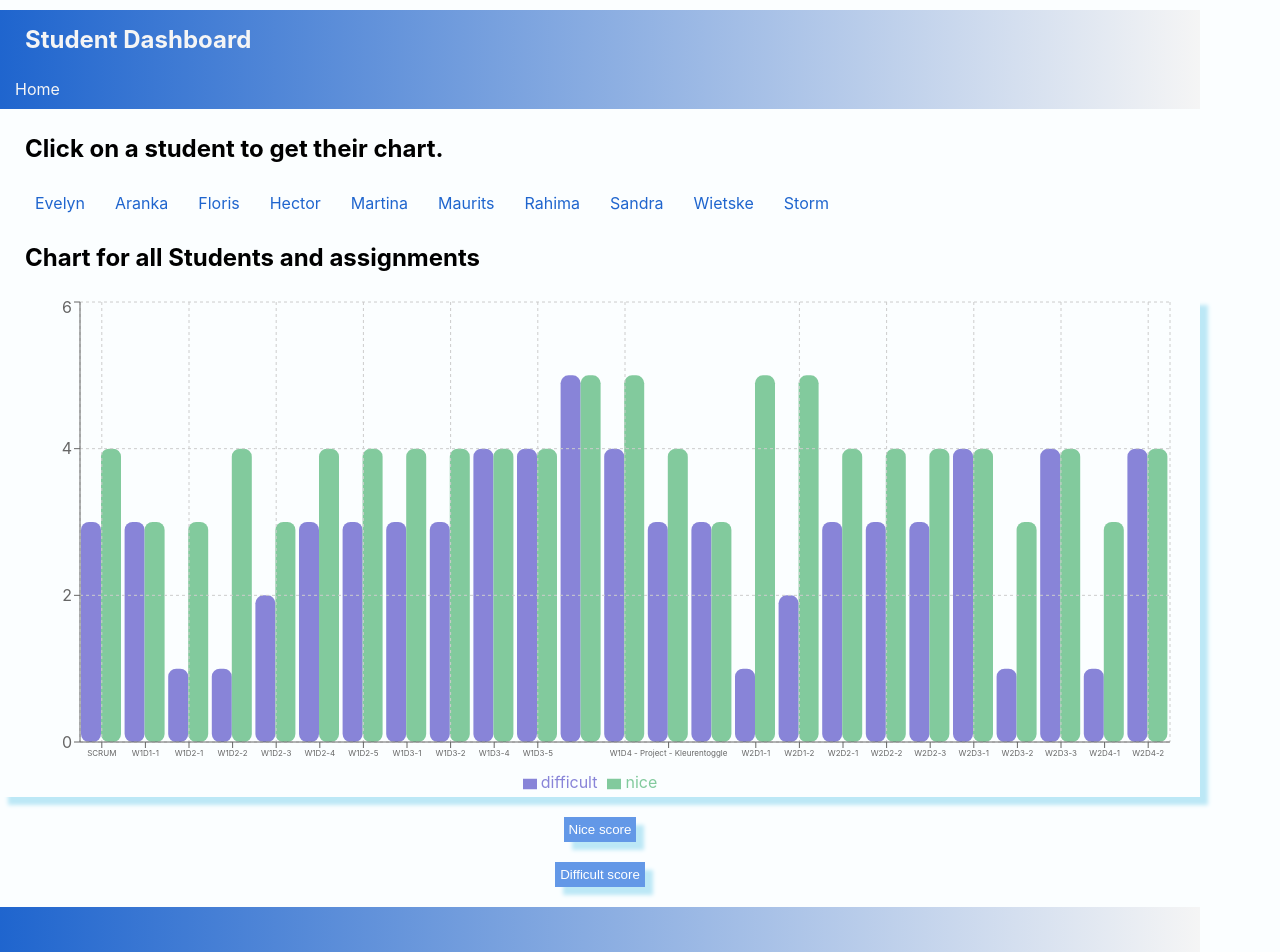
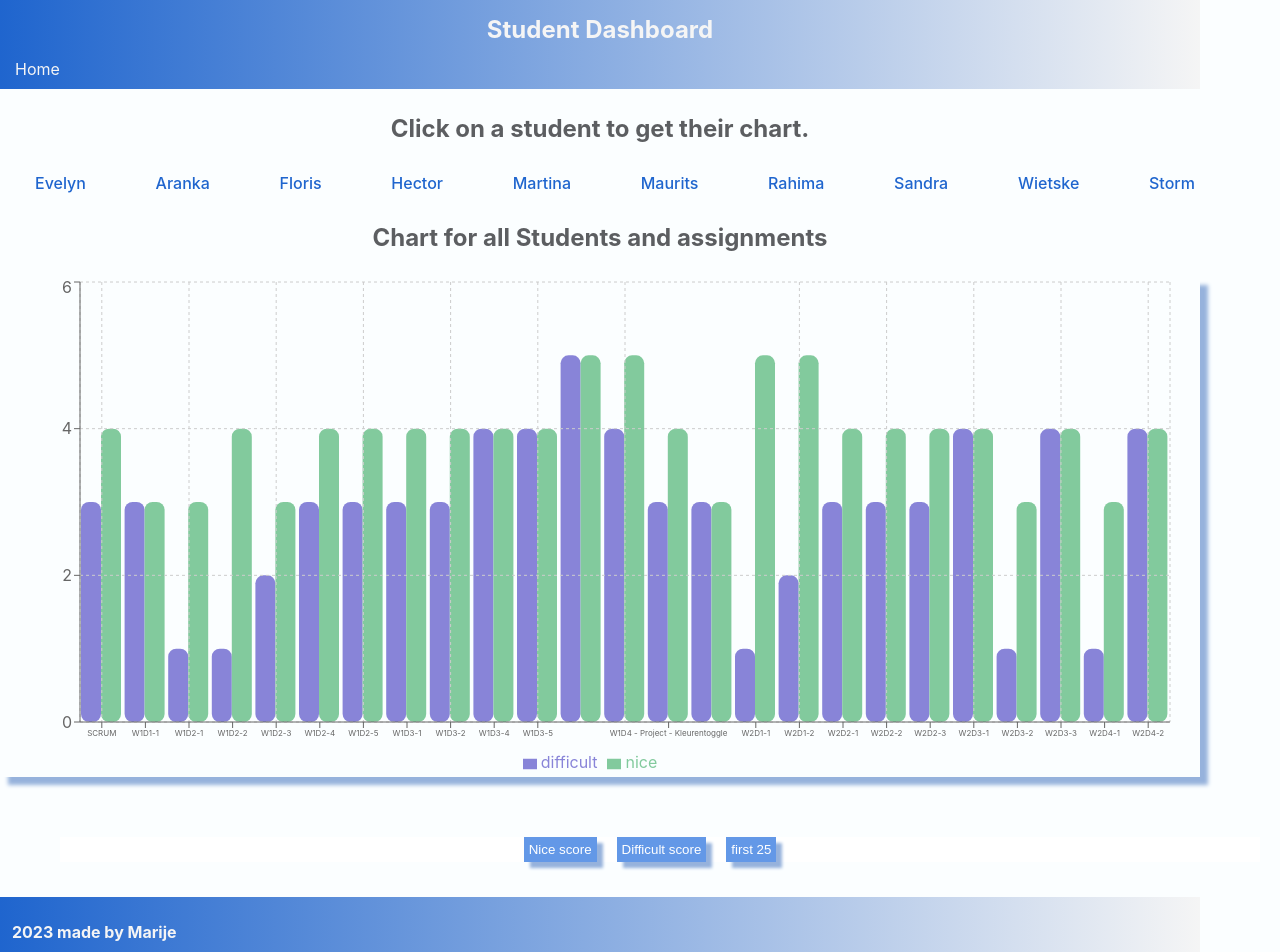
Before and after one commit to MarijevandePoel/eindopdracht, a React (Create React App) app: page / in a window 1280 px wide. Shown: the top 952 px of the page. Built offline with nearby package versions, Linux system fonts and the light colour scheme.

Commit message:
Add files via upload

```diff
--- a/src/App.js
+++ b/src/App.js
@@ -1,7 +1,6 @@
 import React from "react";
 import { BrowserRouter, Routes, Route } from "react-router-dom";
 import Header from "./Components/Header";
-import Footer from "./Components/Footer";
 import Home from "./Components/Home";
 import "./styles/App.css";
 import NavBar from "./Components/NavBar";
@@ -18,8 +17,6 @@ function App() {
 
 				<Route path="studentprofile/:id" element={<StudentProfile />} />
 			</Routes>
-
-			<Footer />
 		</BrowserRouter>
 	);
 }
--- a/src/Components/Charts.js
+++ b/src/Components/Charts.js
@@ -3,7 +3,6 @@ import { useState, useEffect } from "react";
 import {
 	BarChart,
 	Bar,
-	//Cell,
 	XAxis,
 	YAxis,
 	CartesianGrid,
@@ -23,7 +22,7 @@ export default function Chart() {
 
 	return (
 		<div className="chartBasis">
-			<div>
+			<div className="chartTitle">
 				<h2>
 					Chart for all Students and assignments <span>{title}</span>
 				</h2>
@@ -49,10 +48,12 @@ export default function Chart() {
 				<Tooltip />
 				<Legend />
 			</BarChart>
+			<div className="buttonContainer">
 				<button
 					className="button"
-				onClick={() => {
-					console.log(sortNice());
+					onClick={(e) => {
+						e.preventDefault();
+
 						setChart(sortNice());
 						setTitle("with the highest nice score");
 					}}
@@ -61,8 +62,8 @@ export default function Chart() {
 				</button>
 				<button
 					className="button"
-				onClick={() => {
-					console.log(sortDiff());
+					onClick={(e) => {
+						e.preventDefault();
 
 						setChart(sortDiff());
 						setTitle("with the highest difficult score");
@@ -70,6 +71,19 @@ export default function Chart() {
 				>
 					Difficult score
 				</button>
+				<button
+					className="button"
+					onClick={(e) => {
+						e.preventDefault();
+
+						setChart(sort25());
+						setTitle("the first 25 courses");
+					}}
+				>
+					first 25
+				</button>
+			</div>
+			<div></div>
 		</div>
 	);
 }
--- a/src/Components/Home.js
+++ b/src/Components/Home.js
@@ -1,6 +1,5 @@
 import React from "react";
-//import { sort15, sortDiff, sortNice } from "../data/filters";
-//import { useState, useEffect } from "react";
+import Footer from "./Footer";
 
 import Chart from "./Charts";
 
@@ -10,12 +9,14 @@ import "../styles/home.css";
 const Home = () => {
 	return (
 		<div className="home">
-			<h2>Click on a student to get their chart.</h2>
+			<h2 className="homeTitle">Click on a student to get their chart.</h2>
 			<StudentBar />
 
 			<div className="barChartbasis">
 				<Chart />
 			</div>
+			<div className="space"></div>
+			<Footer />
 		</div>
 	);
 };
--- a/src/data/filters.js
+++ b/src/data/filters.js
@@ -12,27 +12,11 @@ export function getAllData() {
 	return data;
 }
 
-//names need to navigate to StudentProfile
-
-// export function getStudentNames() {
-// 	let student = StudentData.map((student) => student.first_name);
-// 	return student;
-// }
-
 export function getStudent(studentName) {
 	const student = StudentData.valueOf().filter(
 		(student) => student.first_name === studentName
 	);
 	return student[0];
-}
-
-//evaluations
-//array with all Courses
-
-export function getAllCourses() {
-	let allCourses = data.map((courses) => courses.assignment);
-	let uniqueCourse = [...new Set(allCourses)];
-	return uniqueCourse;
 }
 
 export function averageCourse() {
@@ -42,6 +26,7 @@ export function averageCourse() {
 
 	//making a new array
 	let average = [];
+	//making a new object
 	for (let course of unique) {
 		let sumNice = 0;
 		let niceScore = 0;
@@ -58,6 +43,7 @@ export function averageCourse() {
 			niceScore++;
 			diffScore++;
 		}
+		//storing the results in an object
 		const resultObject = {
 			assignment: course,
 			nice: sumNice / niceScore,
@@ -68,24 +54,35 @@ export function averageCourse() {
 	return average;
 }
 
-const newAverageArray = averageCourse();
+const newAverageArrayNice = averageCourse();
+const newAverageArrayDiff = averageCourse();
 
+// ik weet dat ik beide sorteerfucnties in 1 fucntie had kunnen doen, maar ik kreeg dat niet goed voor elkaar.
 export function sortDiff() {
 	const newArray = [];
-	const sortingDiff = newAverageArray.sort((a, b) => b.difficult - a.difficult);
+	const sortingDiff = newAverageArrayDiff.sort(
+		(a, b) => b.difficult - a.difficult
+	);
+	console.log(sortingDiff);
 	for (let i = 0; i < sortingDiff.length; i++) {
 		delete sortingDiff[i].nice;
 
 		newArray.push(sortingDiff[i]);
-		console.log(sortingDiff);
-		return newArray;
 	}
+	console.log(newArray);
+	return newArray;
 }
 
 export function sortNice() {
-	const newArray = newAverageArray.sort((a, b) => b.nice - a.nice);
-
-	return newArray();
+	const newArray = [];
+	const sortingNice = newAverageArrayNice.sort((a, b) => b.nice - a.nice);
+	console.log(sortingNice);
+	for (let i = 0; i < sortingNice.length; i++) {
+		delete sortingNice[i].difficult;
+		newArray.push(sortingNice[i]);
+	}
+	console.log(newArray);
+	return newArray;
 }
 //first 25 assignments for homepage
 export function sort25() {
@@ -93,6 +90,8 @@ export function sort25() {
 
 	return first25;
 }
+
+// functie voor de studentencharts
 
 export function groupedBy(objectArray, property) {
 	return objectArray.reduce((acc, obj) => {
--- a/src/styles/App.css
+++ b/src/styles/App.css
@@ -1,4 +1,4 @@
 .App {
   text-align: center;
-  background-color: rgb(126, 173, 248) ;
+
 }
--- a/src/styles/charts.css
+++ b/src/styles/charts.css
@@ -1,18 +1,32 @@
 .recharts-wrapper{
-    box-shadow: 8px 8px 4px rgb(188, 232, 246);
+    box-shadow: 8px 8px 4px #96b2dc
 
 }
- button {
+.chartTitle {color: #5c5e61;
+
+}
+.buttonContainer{
+    width: 100%;
+    float: left;
+    text-align: center;
+    background-color: white;
+    margin: 5%;
+
+}
+
+ .buttonContainer button {
     padding: 5px;
     background: #6398e7 ;
     color: white;
-    font-weight: 200;
+    font-weight: 300;
     border: none;
-    margin: 20px;
-    display: block;
+    margin-right: 20px;
+
+    display: inline-block;
+
     align-items: center;
-    margin-left: auto;
-    margin-right: auto;
-    box-shadow: 8px 8px 4px rgb(188, 232, 246);
+
+
+    box-shadow: 6px 6px 3px #96b2dc
 
 }
--- a/src/styles/footer.css
+++ b/src/styles/footer.css
@@ -3,5 +3,6 @@
     background-image: linear-gradient(to right,#1f65ce, whitesmoke )
 }
 .footer h4{
-    padding: 5%;
+    padding: 1%;
+    text-align: left;
 }
--- a/src/styles/header.css
+++ b/src/styles/header.css
@@ -4,4 +4,6 @@
 
 
 }
-#headerNav h1 {margin: 0;}
+#headerNav h2 {margin: 0;
+    text-align: center;
+}
--- a/src/styles/home.css
+++ b/src/styles/home.css
@@ -0,0 +1,12 @@
+.home{
+    margin: 0;
+        text-align: center;
+
+}
+
+.homeTitle{
+    color: #5c5e61; ;
+}
+.space {
+    margin: 10%;
+}
--- a/src/styles/studentProfile.css
+++ b/src/styles/studentProfile.css
@@ -27,10 +27,11 @@ h2{
     background: whitesmoke ;
     padding: 20px;
     border-radius: 50%;
-
+     margin-left: 1%;
 }
 .avatar img {
     align-items: center;
+
 }
 
 .studentChart {
--- a/src/styles/studentbar.css
+++ b/src/styles/studentbar.css
@@ -1,11 +1,16 @@
 .studentBar{
    padding: 5px;
-    align-items: center;
+   display: flex;
+   flex-wrap: wrap;
+   justify-content: space-between;
+
 
 }
 .studentBar a {
     padding-left: 30px;
 
     text-decoration: none;
-    color:#1f65ce
+    color:#1f65ce;
+
+    font-weight: 500;
 }
```
Lines whose indentation alone changed are shown as unchanged.
